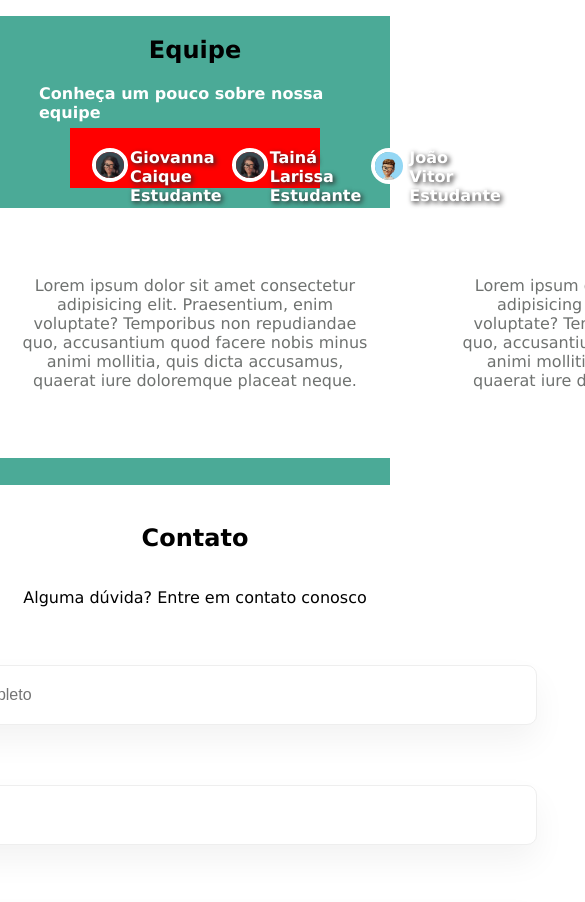
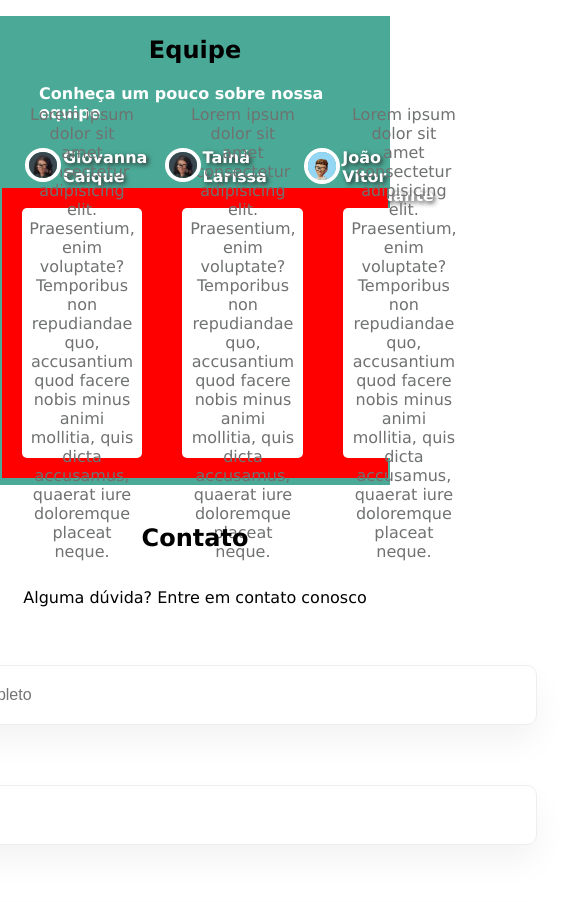
Before and after one commit to giovannacaique/teste-ed, a plain HTML site: page index.html in a window 390 px wide. Shown: the part 2022-2924 px from the top of the page, 585 px wide, since content can reach past the window. Drawn offline with Linux system fonts and the light colour scheme.

Commit message:
Primeiro responsivo pronto

```diff
--- a/src/css/responsivo.css
+++ b/src/css/responsivo.css
@@ -8,7 +8,11 @@
     }
 
     #cards-equipe-titulo {
-        width: 80%;
+        width: 123%;
+    }
+
+    #cards-equipe-descricao {
+        width: 124%;
         background-color: red;
     }
 }
```
